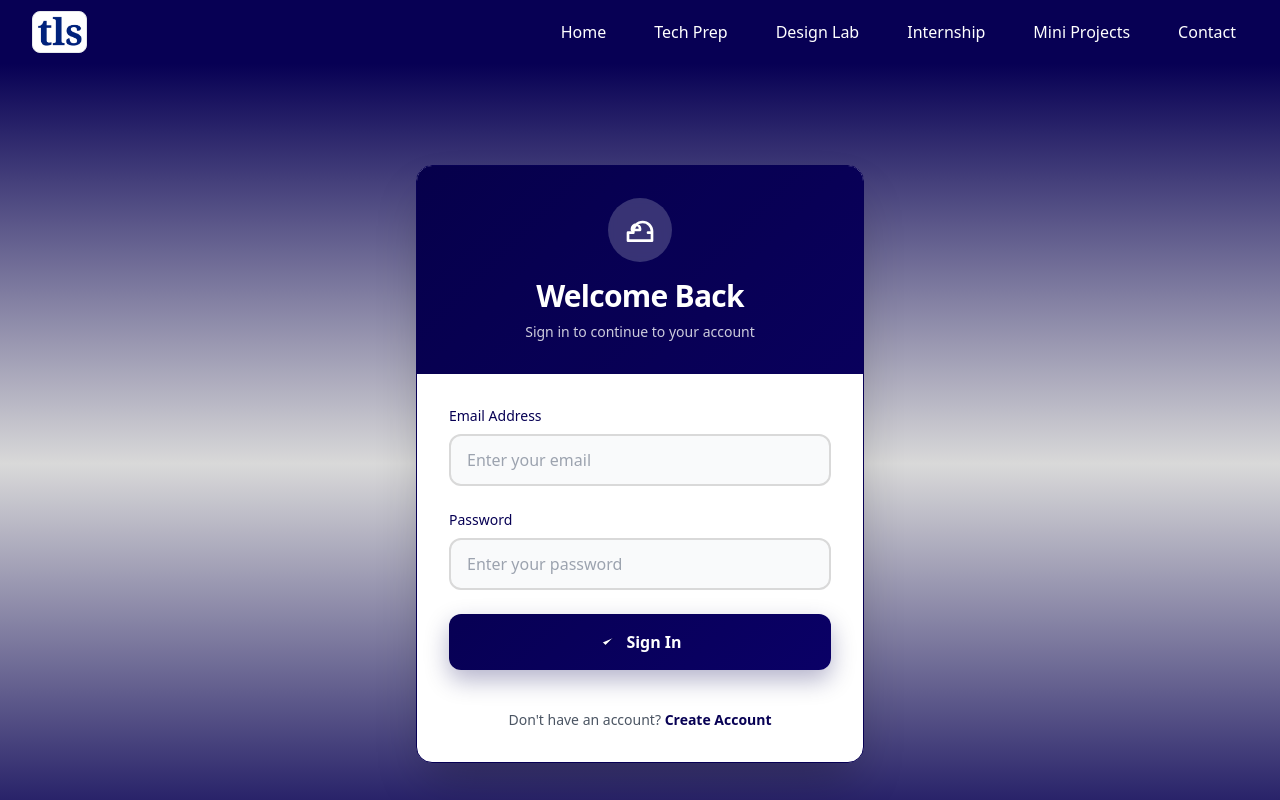
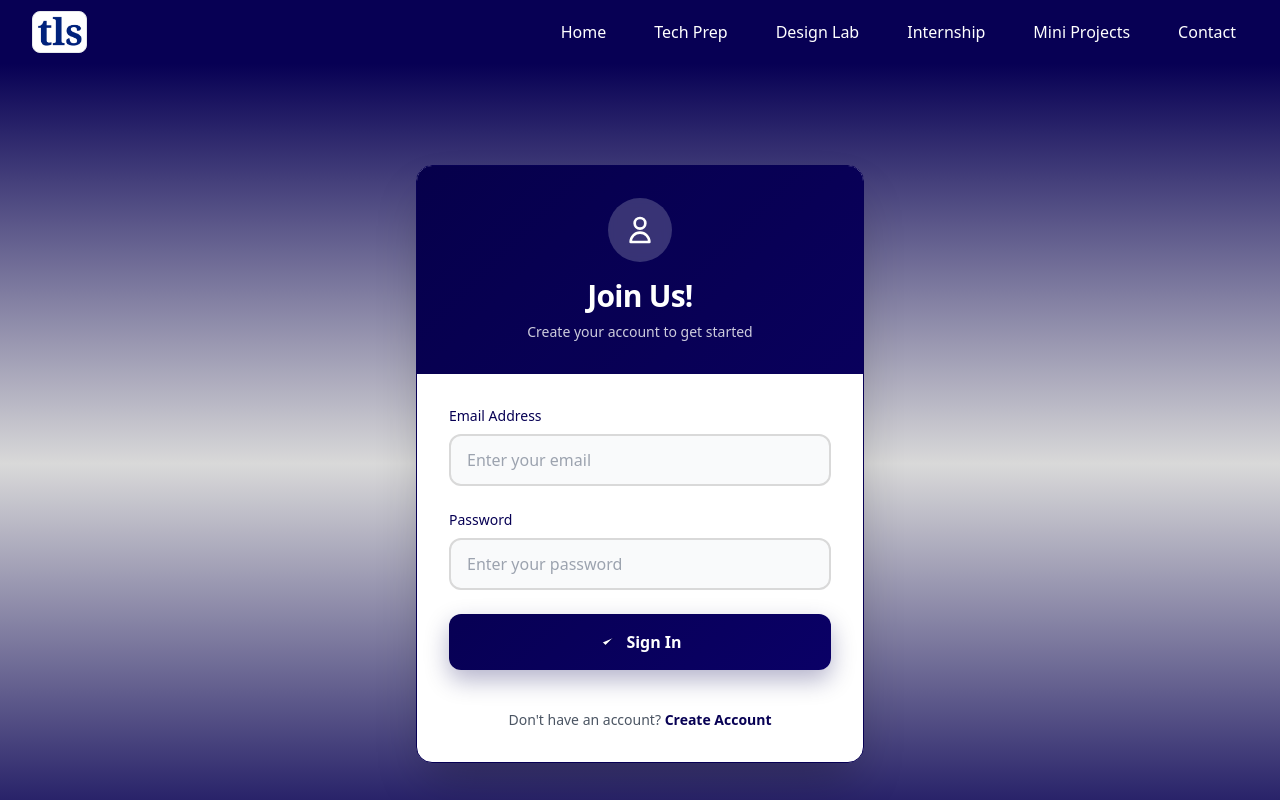
Before and after one commit to vidhiomar/TLStask, a React (Vite) app in the folder Frontend/: page /signup in a window 1280 px wide. Built offline with nearby package versions, Linux system fonts and the light colour scheme.

Commit message:
Refactor: Changed the text content of the signUp Page

```diff
--- a/Frontend/src/components/SignUpPage.jsx
+++ b/Frontend/src/components/SignUpPage.jsx
@@ -45,11 +45,11 @@ export default function SignInPage() {
               <div className="relative text-center">
                 <div className="w-16 h-16 mx-auto mb-4 rounded-full bg-white/20 flex items-center justify-center backdrop-blur-sm">
                   <svg className="w-8 h-8 text-white" fill="none" stroke="currentColor" viewBox="0 0 24 24">
-                    <path strokeLinecap="round" strokeLinejoin="round" strokeWidth="2" d="M12 11c0-1.657-1.343-3-3-3s-3 1.343-3 3v1h6v-1zm9 3v-1c0-3.866-3.134-7-7-7s-7 3.134-7 7v1H3v6h18v-6h-3z" />
+                    <path strokeLinecap="round" strokeLinejoin="round" strokeWidth="2" d="M16 7a4 4 0 11-8 0 4 4 0 018 0zM12 14a7 7 0 00-7 7h14a7 7 0 00-7-7z" />
                   </svg>
                 </div>
-                <h1 className="text-white text-3xl font-bold tracking-tight">Welcome Back</h1>
-                <p className="text-white/80 text-sm mt-2">Sign in to continue to your account</p>
+                <h1 className="text-white text-3xl font-bold tracking-tight">Join Us!</h1>
+                <p className="text-white/80 text-sm mt-2">Create your account to get started</p>
               </div>
             </div>
 
```
